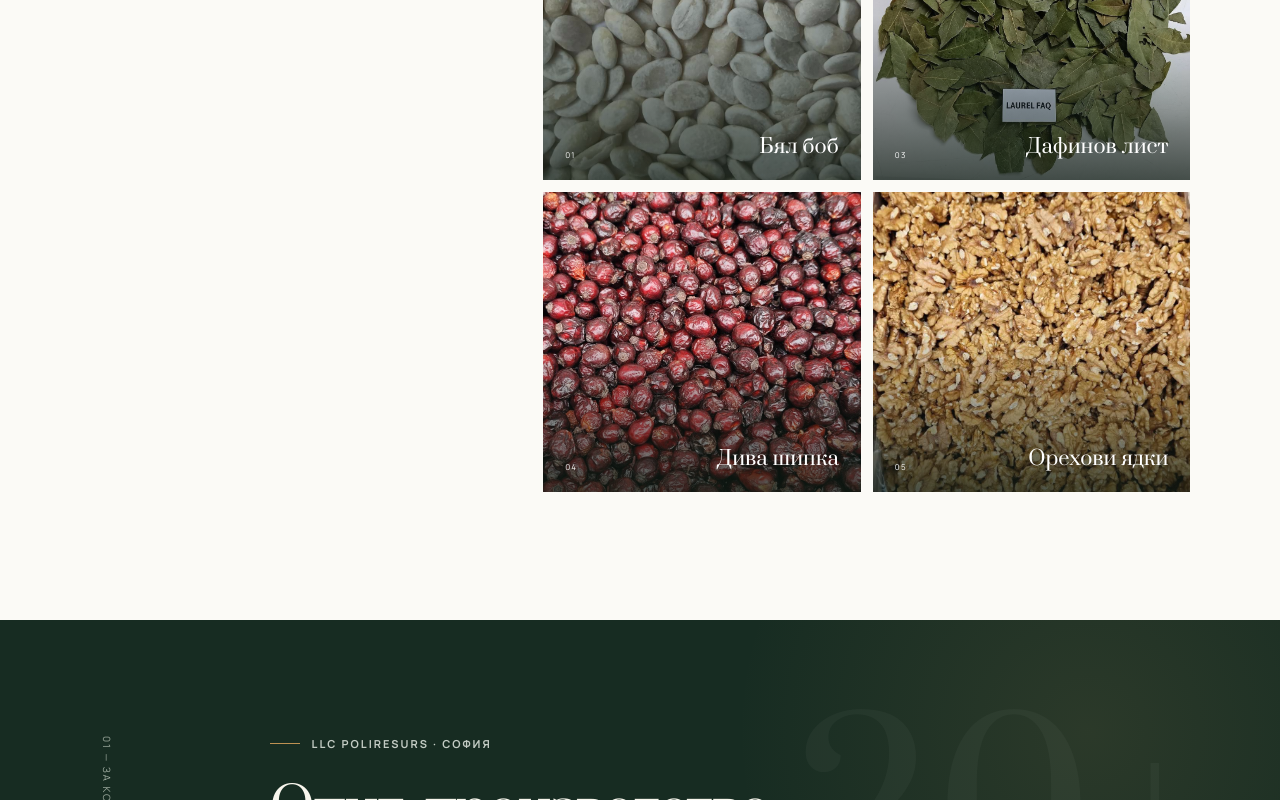
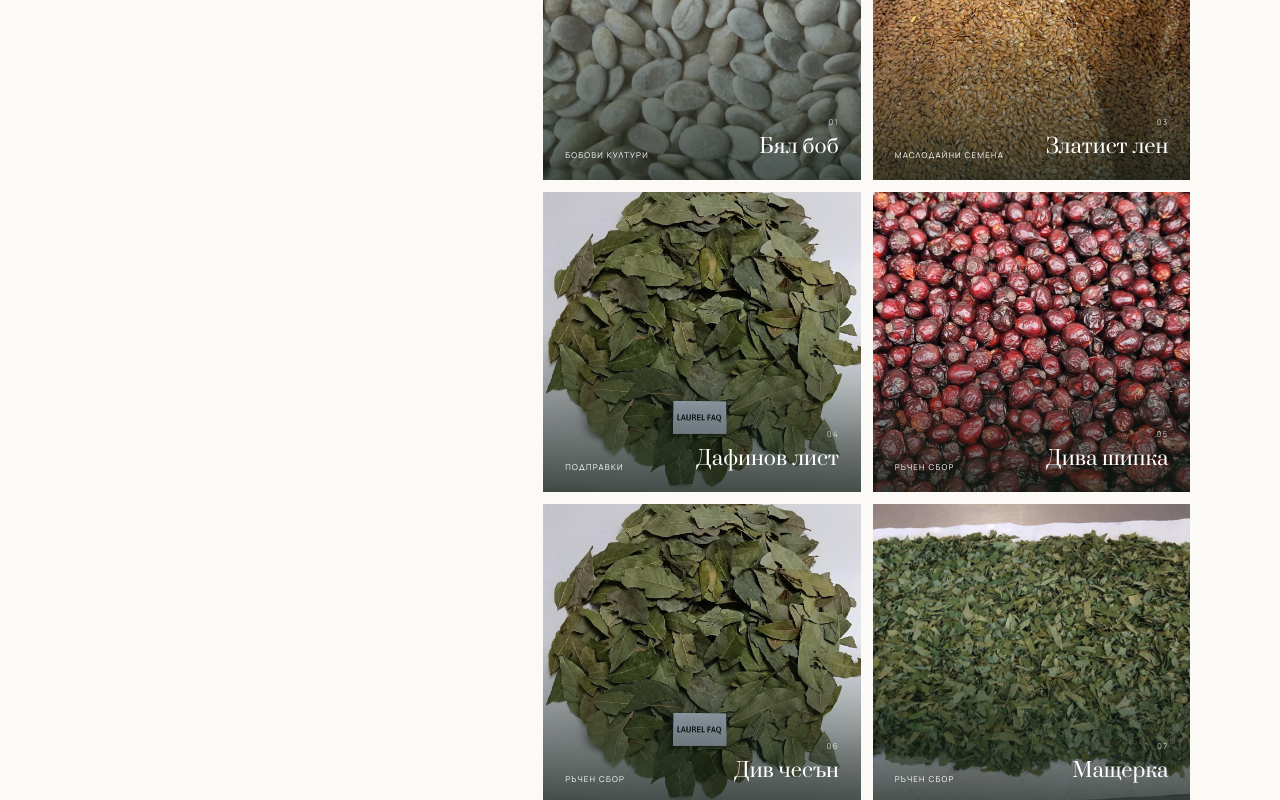
Before and after one commit to Serginho915/poliresurs, a React (Vite) app: page / in a window 1280 px wide. Shown: the part 3260-4060 px from the top of the page. Built offline with nearby package versions, Linux system fonts and the light colour scheme; no server answers.

Commit message:
Add complete product assortment

```diff
--- a/index.html
+++ b/index.html
@@ -9,7 +9,7 @@
     />
     <meta
       name="keywords"
-      content="земеделски суровини, кориандър, горчица, нахут, червена леща, паприка, почистване, калибриране, B2B, България"
+      content="земеделски суровини, кориандър, нахут, червена леща, кафяв лен, златист лен, бял боб, шипка, див чесън, мащерка, липов цвят, бъз, дафинов лист, фиточай, B2B, България"
     />
     <meta name="author" content="LLC Poliresurs" />
     <meta name="robots" content="index, follow, max-image-preview:large" />
@@ -94,11 +94,17 @@
         "areaServed": ["Bulgaria", "Ukraine", "Poland", "Germany", "Türkiye"],
         "knowsAbout": [
           "Coriander",
-          "White mustard",
-          "Black mustard",
           "Chickpeas",
           "Red lentils",
-          "Red paprika",
+          "Brown flaxseed",
+          "Golden flaxseed",
+          "White beans",
+          "Wild rosehip",
+          "Wild garlic",
+          "Thyme",
+          "Bay leaves",
+          "Linden blossom",
+          "Elderflower",
           "Agricultural commodity processing"
         ]
       }
--- a/src/App.jsx
+++ b/src/App.jsx
@@ -40,18 +40,26 @@ export default function App() {
   const additionalProducts =
     lang === 'bg'
       ? [
-          ['Бял боб', asset('white-beans.jpeg')],
-          ['Кафяв лен', asset('brown-flax.jpeg')],
-          ['Дафинов лист', asset('bay-leaf.jpeg')],
-          ['Дива шипка', asset('rosehip.jpeg')],
-          ['Орехови ядки', asset('walnuts.jpg')],
+          ['Бял боб', 'Бобови култури', asset('white-beans.jpeg')],
+          ['Кафяв лен', 'Маслодайни семена', asset('brown-flax.jpeg')],
+          ['Златист лен', 'Маслодайни семена', asset('brown-flax.jpeg')],
+          ['Дафинов лист', 'Подправки', asset('bay-leaf.jpeg')],
+          ['Дива шипка', 'Ръчен сбор', asset('rosehip.jpeg')],
+          ['Див чесън', 'Ръчен сбор', asset('laurel.jpeg')],
+          ['Мащерка', 'Ръчен сбор', asset('lavr.jpeg')],
+          ['Липов цвят', 'Суровини за фиточай', asset('laurel.jpeg')],
+          ['Цвят от бъз', 'Суровини за фиточай', asset('lavr.jpeg')],
         ]
       : [
-          ['White beans', asset('white-beans.jpeg')],
-          ['Brown flaxseed', asset('brown-flax.jpeg')],
-          ['Bay leaves', asset('bay-leaf.jpeg')],
-          ['Wild rosehip', asset('rosehip.jpeg')],
-          ['Walnut kernels', asset('walnuts.jpg')],
+          ['White beans', 'Pulses', asset('white-beans.jpeg')],
+          ['Brown flaxseed', 'Oilseeds', asset('brown-flax.jpeg')],
+          ['Golden flaxseed', 'Oilseeds', asset('brown-flax.jpeg')],
+          ['Bay leaves', 'Spices', asset('bay-leaf.jpeg')],
+          ['Wild rosehip', 'Hand-picked', asset('rosehip.jpeg')],
+          ['Wild garlic', 'Hand-picked', asset('laurel.jpeg')],
+          ['Thyme', 'Hand-picked', asset('lavr.jpeg')],
+          ['Linden blossom', 'Herbal tea ingredients', asset('laurel.jpeg')],
+          ['Elderflower', 'Herbal tea ingredients', asset('lavr.jpeg')],
         ]
   const setLang = (value) => {
     setLanguage(value)
@@ -214,12 +222,15 @@ export default function App() {
             </h2>
           </div>
           <div className="visual-catalog-grid">
-            {additionalProducts.map(([name, image], index) => (
+            {additionalProducts.map(([name, category, image], index) => (
               <article className={`visual-product item-${index + 1}`} key={name}>
                 <img src={image} alt={name} loading="lazy" />
                 <div>
-                  <span>{String(index + 1).padStart(2, '0')}</span>
-                  <h3>{name}</h3>
+                  <span>{category}</span>
+                  <div>
+                    <small>{String(index + 1).padStart(2, '0')}</small>
+                    <h3>{name}</h3>
+                  </div>
                 </div>
               </article>
             ))}
--- a/src/styles.css
+++ b/src/styles.css
@@ -1162,6 +1162,19 @@ footer small {
   color: #fff;
 }
 .visual-product span {
+  max-width: 48%;
+  font-size: 8px;
+  letter-spacing: 0.15em;
+  line-height: 1.45;
+  text-transform: uppercase;
+}
+.visual-product > div > div {
+  display: grid;
+  gap: 6px;
+  text-align: right;
+}
+.visual-product small {
+  color: rgba(255, 255, 255, 0.72);
   font-size: 8px;
   letter-spacing: 0.15em;
 }
```
